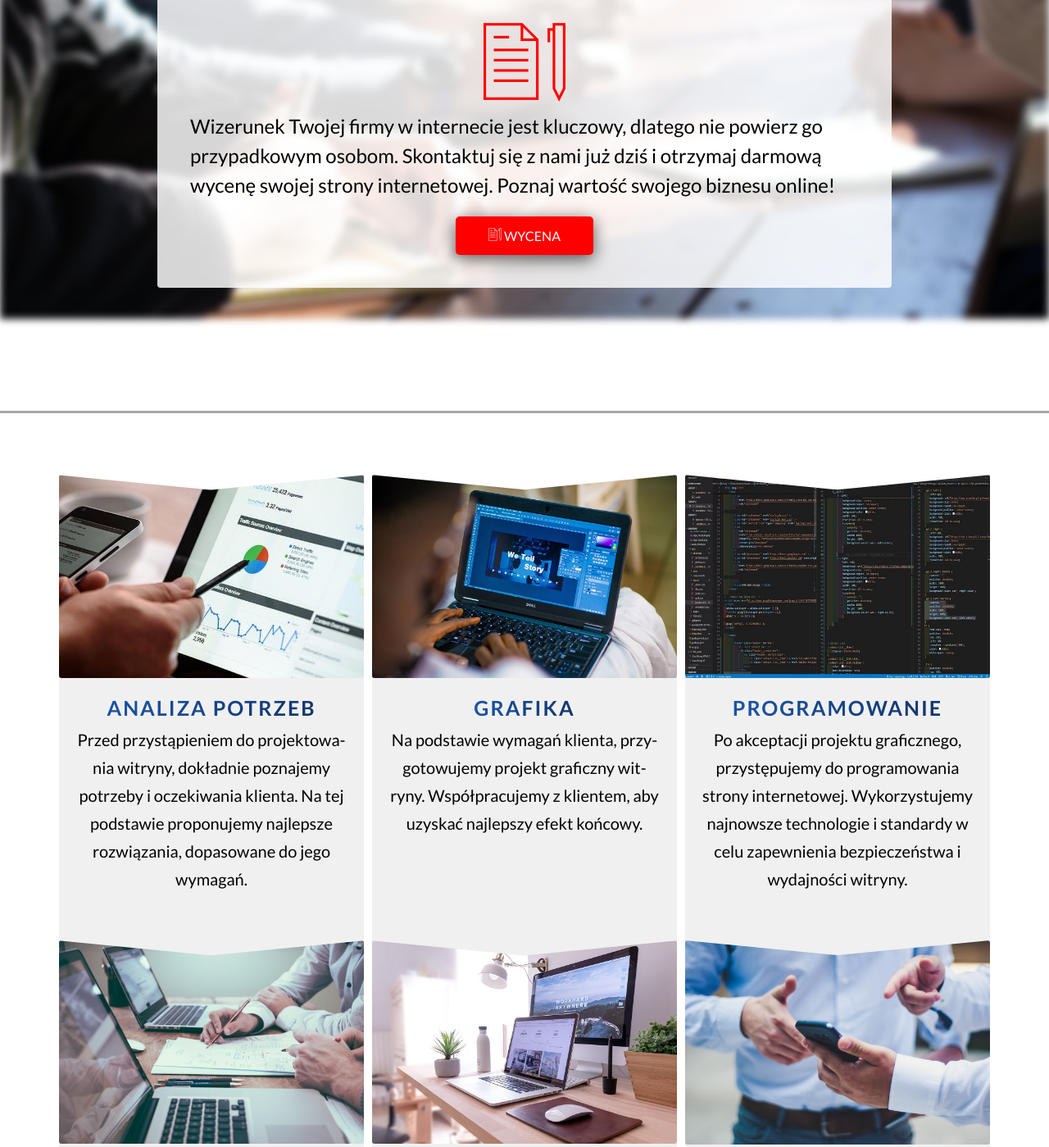
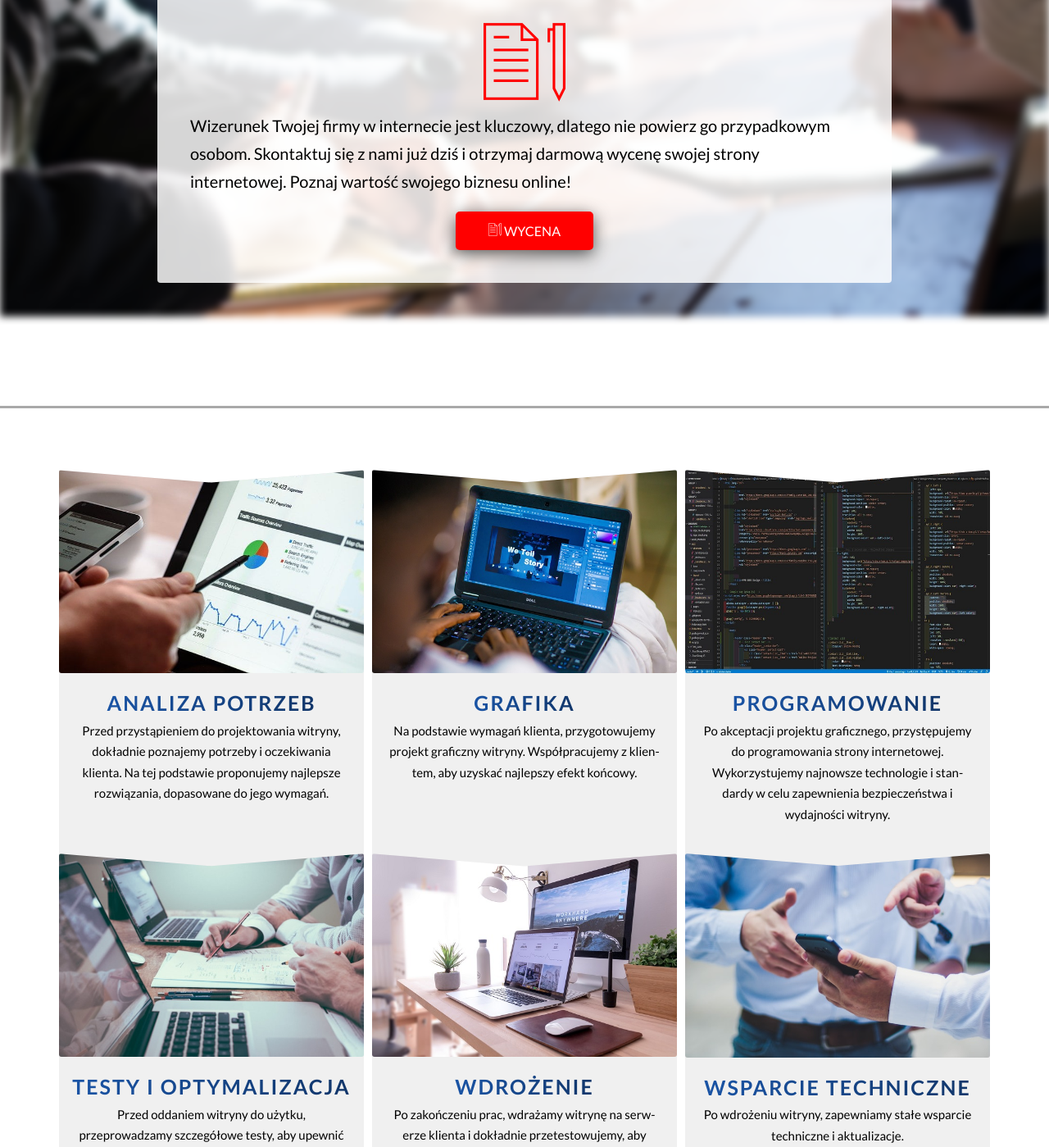
Before and after one commit to patryk-frejek/Fre-web-temp, a website: page index.html in a window 1280 px wide. Shown: the part 1140-2539 px from the top of the page at 82% size. Drawn offline with Linux system fonts and the light colour scheme.

Commit message:
fontsizes change

```diff
--- a/index.html
+++ b/index.html
@@ -131,7 +131,7 @@
 						<div class="quotation__container " >
 							<h4 class="heading-four heading-four--anim quotation__heading"> Darmowa wycena  <br><span class="quotation__heading--sub"> skontaktuj się bez żadnych zobowiązań </span></h4>
 							<i class="feature-box__icon icon-basic-sheet-pen"></i>
-							<p class="paragraph quotation__text">Wizerunek Twojej firmy w internecie jest kluczowy, dlatego nie powierz go przypadkowym osobom. Skontaktuj się z nami już dziś i otrzymaj darmową wycenę swojej strony internetowej.
+							<p class=" quotation__text">Wizerunek Twojej firmy w internecie jest kluczowy, dlatego nie powierz go przypadkowym osobom. Skontaktuj się z nami już dziś i otrzymaj darmową wycenę swojej strony internetowej.
 								 Poznaj wartość swojego biznesu online!</p>
 							<a href="/wycena.html" class="quotation__button btn"><i class=" icon-basic-sheet-pen"> </i> Wycena</a>
 						</div>
--- a/scss/base/_typography.scss
+++ b/scss/base/_typography.scss
@@ -10,9 +10,9 @@ body {
 	color: $color-white;
 	text-transform: uppercase;
 	backface-visibility: hidden;
-position: relative;
-z-index: 4;
-text-align: center;
+	position: relative;
+	z-index: 4;
+	text-align: center;
 	&--main {
 		display: block;
 		font-size: 3rem;
@@ -30,14 +30,13 @@ text-align: center;
 		margin-bottom: 6rem;
 		&.animation {
 		}
-		@include respond(phone){
+		@include respond(phone) {
 			letter-spacing: 0.2rem;
 			font-size: 2rem;
 		}
 	}
-	&--anim{
+	&--anim {
 		animation: slide-up 1s ease-out;
-
 	}
 }
 
@@ -101,14 +100,14 @@ text-align: center;
 		transform: scale(1.1);
 		text-shadow: 0.5rem 1rem 2rem rgba($color-black, 0.3);
 	}
-	&--anim{
+	&--anim {
 		animation: size-blink 0.5s infinite;
 	}
 }
 .paragraph {
 	// display: inline-block;
 	text-align: center;
-	font-size: 2.4rem;
+	font-size: 1.5rem;
 	overflow-y: hidden;
 	line-height: 1.5;
 	margin: auto 0;
--- a/scss/layout/_about.scss
+++ b/scss/layout/_about.scss
@@ -5,58 +5,55 @@ display: flex;
 	flex-wrap: wrap;
 	align-items: center;
 	justify-content: center;
-	@include respond ( medium-desktop){
-		clip-path: polygon(0 0 , 100% 0,100% 95%, 67% 98%,  33% 98%, 0% 95% );
+	@include respond(medium-desktop) {
+		clip-path: polygon(0 0, 100% 0, 100% 95%, 67% 98%, 33% 98%, 0% 95%);
 	}
 	&__card {
 		width: 30%;
 		text-align: center;
 		border: 0.2rem soldi $color-primary-light;
 		background-color: $color-grey-light-2;
-		transition: all .3s ease;
+		transition: all 0.3s ease;
 		box-shadow: 0 0.5rem 1rem rgba(0, 0, 0, 0.103);
 		border-radius: 3px;
 		margin-top: -1.9rem;
 		margin: -1.9rem 0.5rem;
-			clip-path: polygon(0 0 , 0 100% ,100% 100%, 100% 0, 50% 3%, 0 0);
-			&:nth-of-type(1){
-				clip-path: polygon(0 0 , 0 97% ,50% 100%, 100% 97%,100% 0,50% 3%, 0 0);
+		clip-path: polygon(0 0, 0 100%, 100% 100%, 100% 0, 50% 3%, 0 0);
+		&:nth-of-type(1) {
+			clip-path: polygon(0 0, 0 97%, 50% 100%, 100% 97%, 100% 0, 50% 3%, 0 0);
 		}
-			&:nth-of-type(2){
-				clip-path: polygon(0 0 , 0 97% ,50% 100%, 100% 97%,100% 0,50% 3%, 0 0);
+		&:nth-of-type(2) {
+			clip-path: polygon(0 0, 0 97%, 50% 100%, 100% 97%, 100% 0, 50% 3%, 0 0);
 		}
-			&:nth-of-type(3){
-				clip-path: polygon(0 0 , 0 97% ,50% 100%, 100% 97%,100% 0,50% 3%, 0 0);
+		&:nth-of-type(3) {
+			clip-path: polygon(0 0, 0 97%, 50% 100%, 100% 97%, 100% 0, 50% 3%, 0 0);
 		}
-		&:hover{
+		&:hover {
 			transform: translateY(-0.2rem) scale(1.007);
 			box-shadow: 0 1rem 2rem rgba(0, 0, 0, 0.293);
 		}
 		@include respond(tab-land) {
 			width: 45%;
 			// margin: 2rem auto;
-		clip-path: polygon(0 0 , 0 97% ,50% 100%, 100% 97%,100% 0,50% 3%, 0 0);
-
+			clip-path: polygon(0 0, 0 97%, 50% 100%, 100% 97%, 100% 0, 50% 3%, 0 0);
 		}
-		@include respond (phone){
+		@include respond(phone) {
 			width: 100%;
 		}
 	}
-	&__text{
-		font-size:2rem;
+	&__text {
+		font-size: 1.5rem;
 		display: inline-block;
-		height: 30rem;
+		height: 20rem;
 		padding: 0rem 2rem;
 		text-align: center;
 		hyphens: auto;
 	}
 
 	&__img {
-
 		width: 100%;
 		height: auto;
 		margin-bottom: 1rem;
 		border-radius: 3px;
 	}
-
 }
--- a/scss/layout/_quotation.scss
+++ b/scss/layout/_quotation.scss
@@ -1,4 +1,5 @@
 .quotation {
+
 	&__background {
 		position: absolute;
 		z-index: 99;
@@ -36,10 +37,9 @@
 		}
 	}
 	&__text {
-		&.paragraph {
-			margin: 0rem 4rem 2rem;
-			text-align: left;
-		}
+		margin: 0rem 4rem 2rem;
+		text-align: left;
+		font-size: 2rem;
 	}
 	&__form {
 		display: flex;
```
Also changed, not shown: css/style.css. Lines whose indentation alone changed are shown as unchanged.
